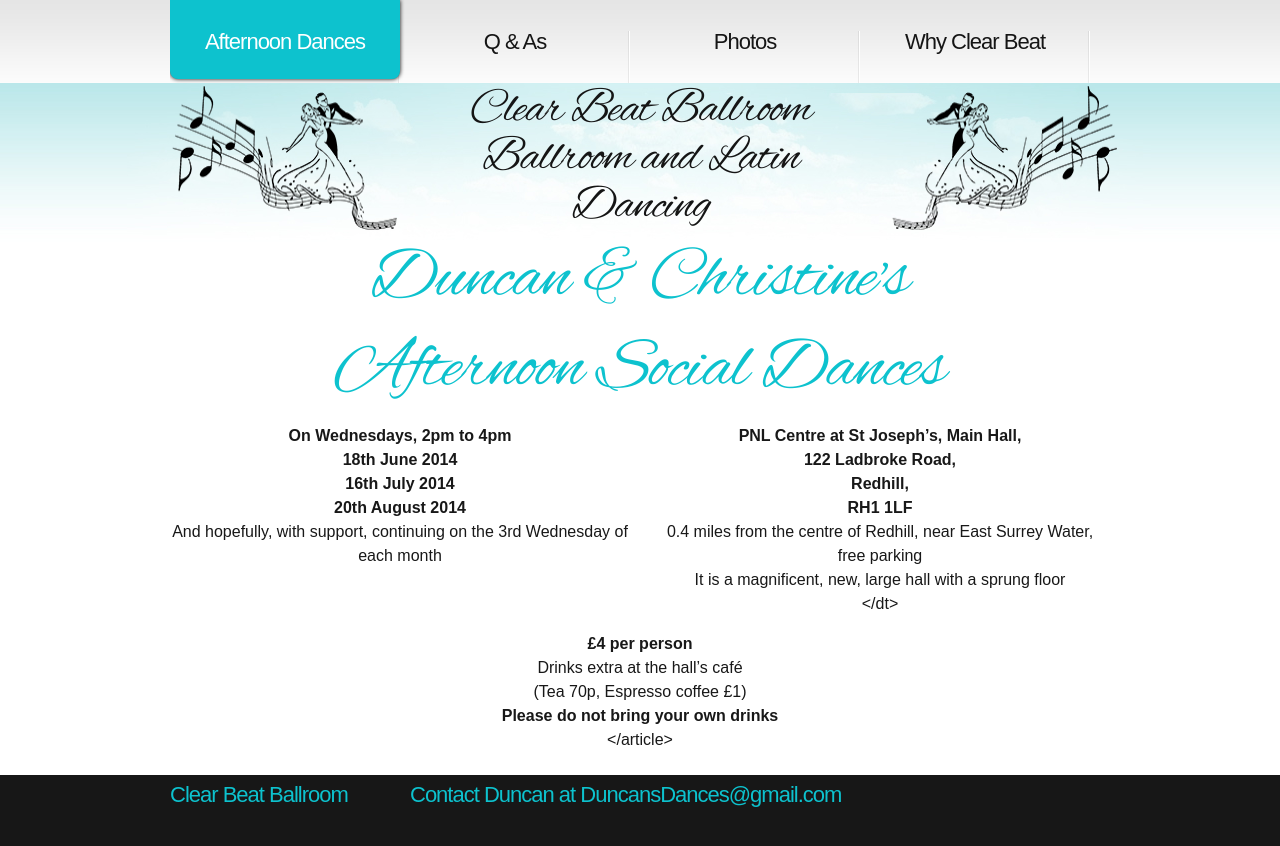
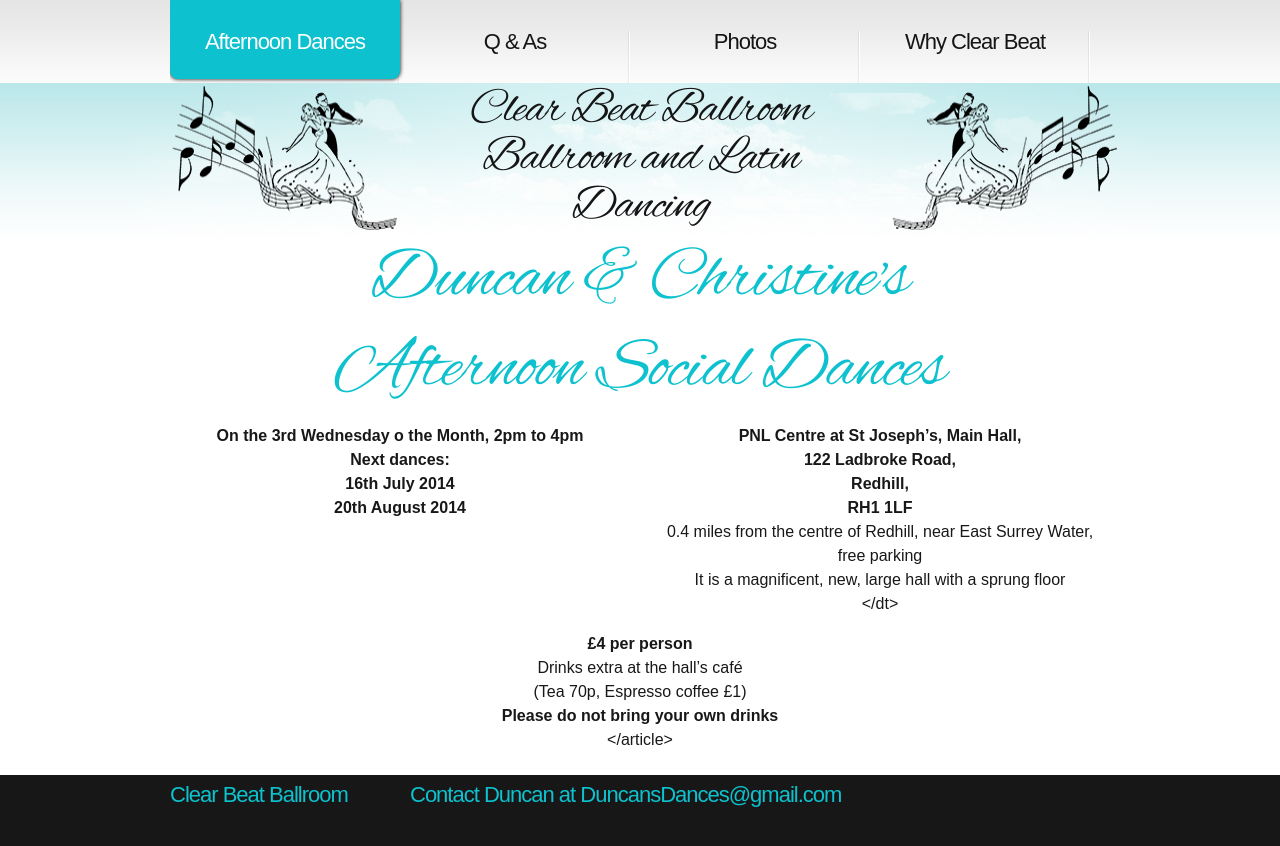
Before and after one commit to ramsayd/duncansdances, a Jekyll site: the page built from 00_index.md, in a window 1280 px wide. Shown: the top 846 px of the page. Built offline with Jekyll 4.4.1, drawn with Linux system fonts in a browser that asks for light colours.

Commit message:
Update 00_index.md

```diff
--- a/00_index.md
+++ b/00_index.md
@@ -12,11 +12,10 @@ permalink: "index.html"
 <article class="grid_6 center-text padded-bottom">
   <dl>
     <dl>
-      <dt><strong>On Wednesdays, 2pm to 4pm</strong></dt>
-<dt><strong>18th June 2014</strong></dt>
+      <dt><strong>On the 3rd Wednesday o the Month, 2pm to 4pm</strong></dt>
+<dt><strong>Next dances:</strong></dt>
 <dt><strong>16th July 2014</strong></dt>
 <dt><strong>20th August 2014</strong></dt>
-<dt>And hopefully, with support, continuing on the 3rd Wednesday of each month</dt>
 
     </dl>
   </dl>
```
